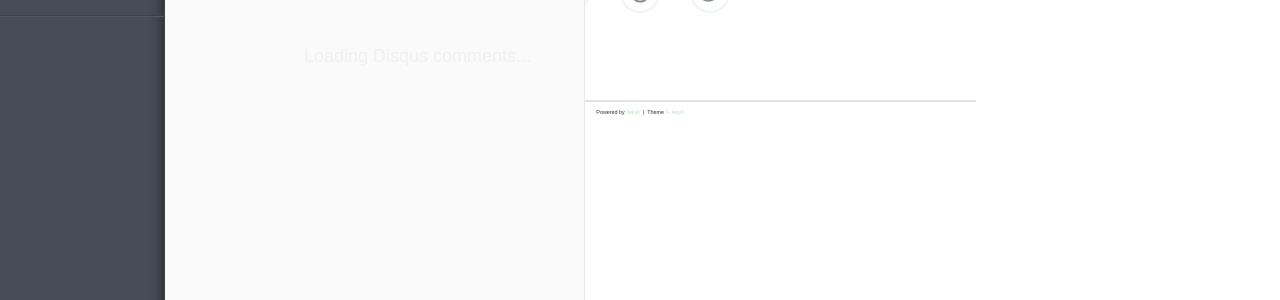
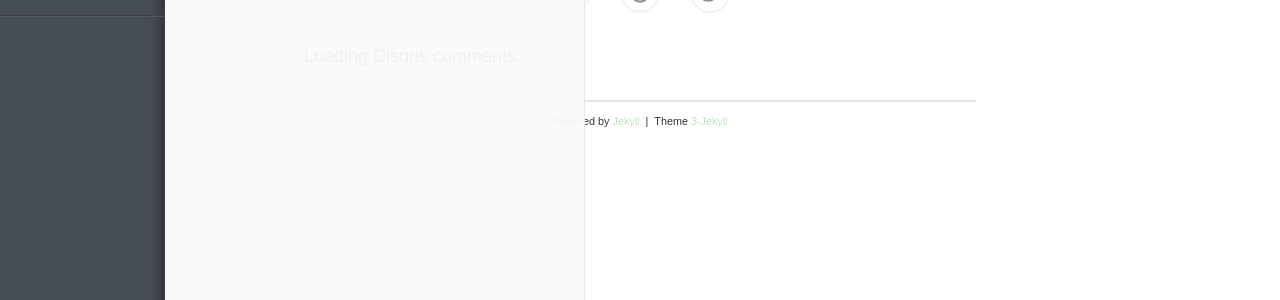
Before and after one commit to enlipan/enlipan.github.io, a Jekyll site: the page built from _posts/2015-2-25-start-Python.md, in a window 1280 px wide. Shown: the part 515-815 px from the top of the page. Built offline with Jekyll 4.4.1, drawn with Linux system fonts in a browser that asks for light colours; comment, search, counter and statistics services are not loaded.

Commit message:
update front

```diff
--- a/assets/css/style.css
+++ b/assets/css/style.css
@@ -593,7 +593,7 @@ iframe {
 #copyright {
   margin: 0;
   padding-top: 1em;
-  font-size: .3em;
+  font-size: .6em;
   text-align: center;
   border-top: 2px solid rgba(200,200,200, 0.5); }
   #copyright > a {
```
